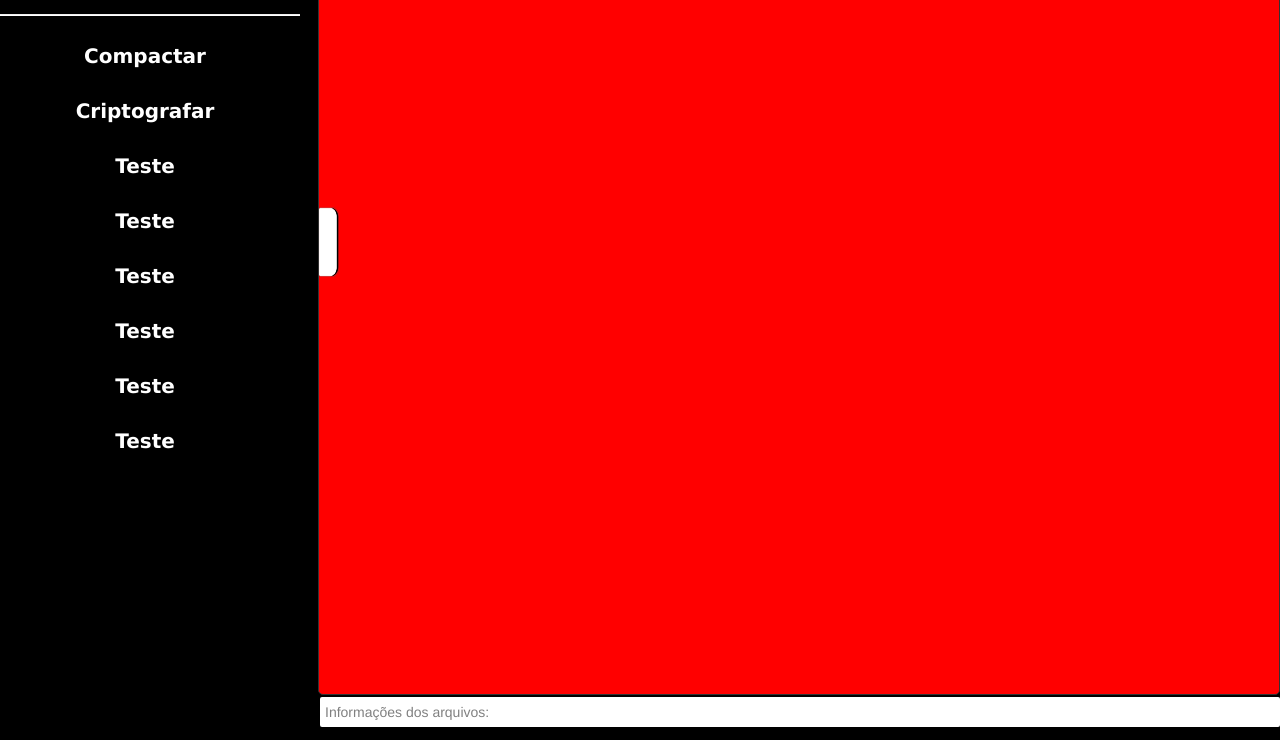
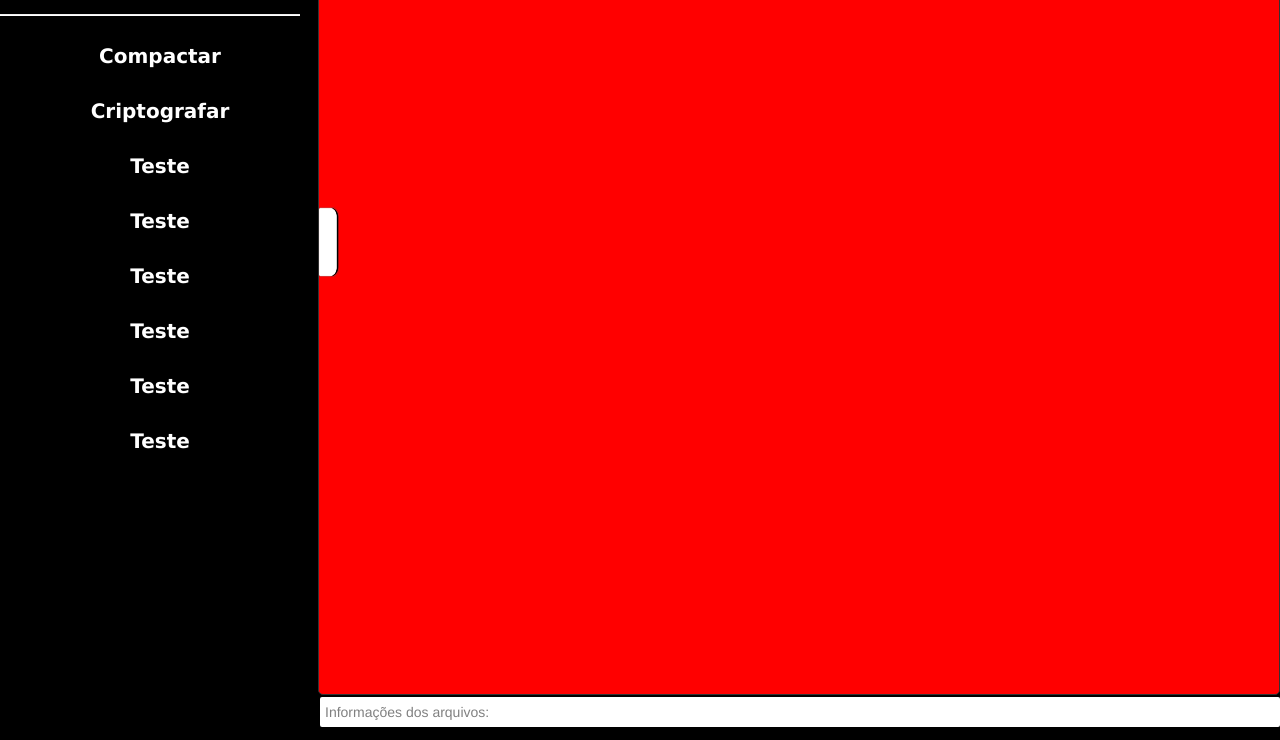
Before and after one commit to zksoftwarehouse/InterfaceZK, a website: page index.html in a window 1280 px wide. Shown: the part 60-800 px from the top of the page. Drawn offline with Linux system fonts and the light colour scheme.

Commit message:
Estilos.

```diff
--- a/css/zk.css
+++ b/css/zk.css
@@ -45,13 +45,13 @@ p{
 }
 
 .divOpcoes{
-    width: 210px;
+    width: 80%;
     height: 40px;
     margin-left: 40px;
     margin-top: 15px;
     text-align: center;
 
-    border-radius: 3px;
+    border-radius: 0px;
 }
 
 .divOpcoes:hover{
```
